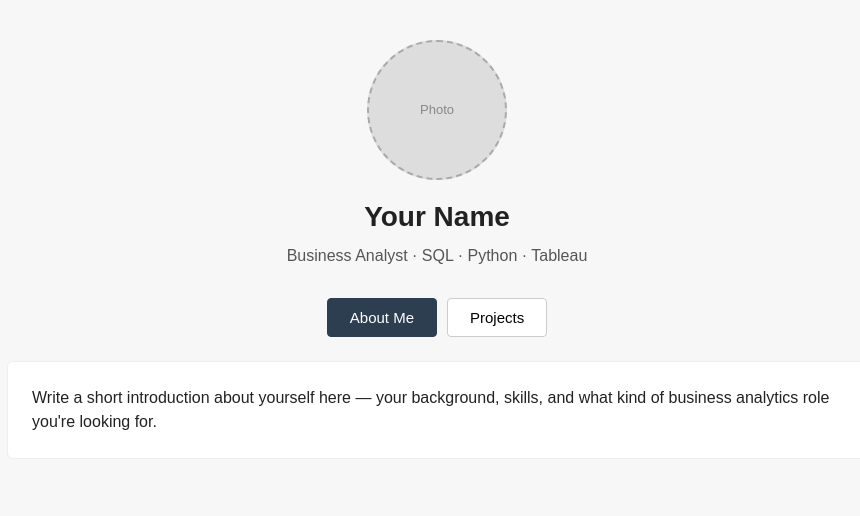
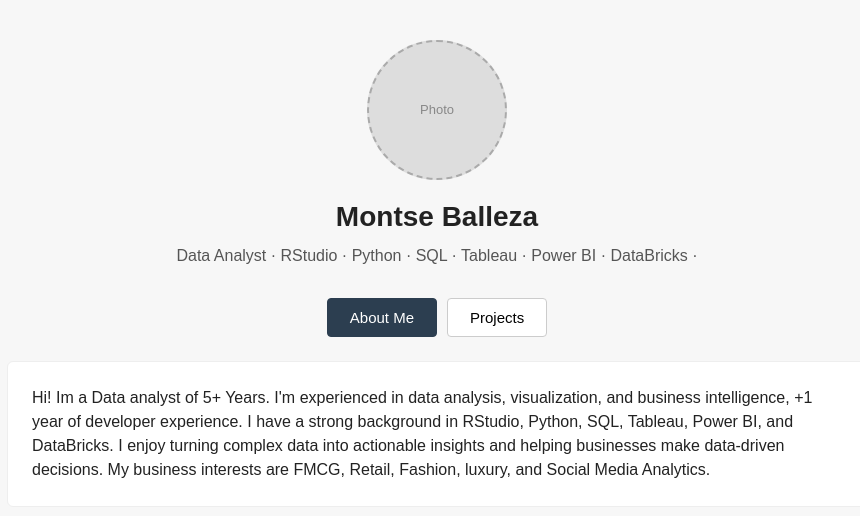
Before and after one commit to dev-Montsebllza/dev-Montsebllza.github.io, a plain HTML site: page index.html in a window 1280 px wide. Shown: the whole page, without its empty margins (203-1063 px from the left). Drawn offline with Linux system fonts and the light colour scheme.

Commit message:
Update about me and name in template

```diff
--- a/index.html
+++ b/index.html
@@ -5,7 +5,7 @@
   <head>
     <meta charset="UTF-8" />
     <meta name="viewport" content="width=device-width, initial-scale=1.0" />
-    <title>Business Analytics Portfolio</title>
+    <title>Data Scientist Portfolio - Montse Balleza</title>
 
     <style>
       /* ============================================================
@@ -154,8 +154,8 @@
         <!-- Replace this div with <img src="your-photo.jpg" class="photo"> -->
         <div class="photo">Photo</div>
 
-        <h1>Your Name</h1>
-        <p>Business Analyst · SQL · Python · Tableau</p>
+        <h1>Montse Balleza</h1>
+        <p>Data Analyst · RStudio · Python · SQL · Tableau · Power BI · DataBricks · </p>
       </header>
 
       <!-- ============================================================
@@ -174,8 +174,7 @@
       <div id="about" class="tab-content active">
         <div class="panel">
           <p>
-            Write a short introduction about yourself here — your background,
-            skills, and what kind of business analytics role you're looking for.
+            Hi! Im a Data analyst of 5+ Years. I'm experienced in data analysis, visualization, and business intelligence, +1 year of developer experience. I have a strong background in RStudio, Python, SQL, Tableau, Power BI, and DataBricks. I enjoy turning complex data into actionable insights and helping businesses make data-driven decisions. My business interests are FMCG, Retail, Fashion, luxury, and Social Media Analytics.
           </p>
         </div>
       </div>
```
